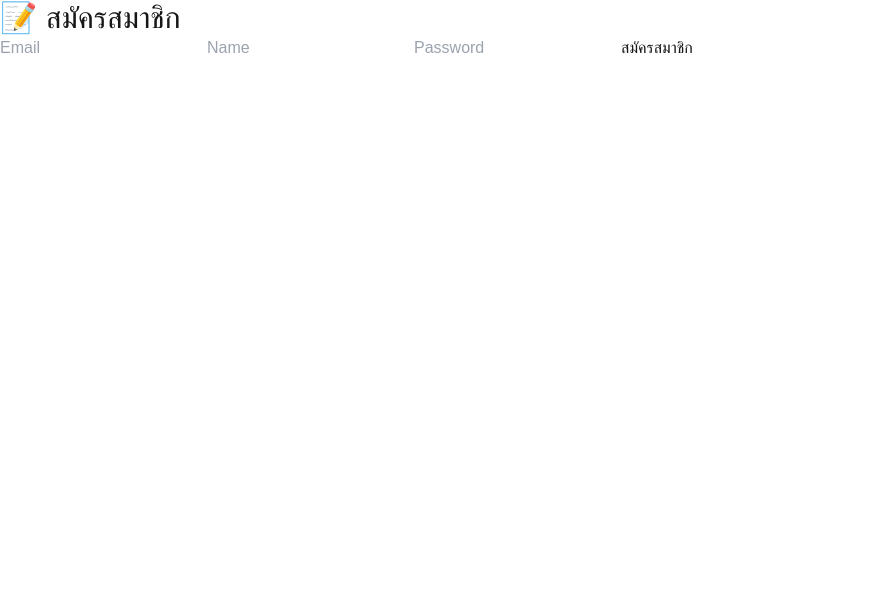
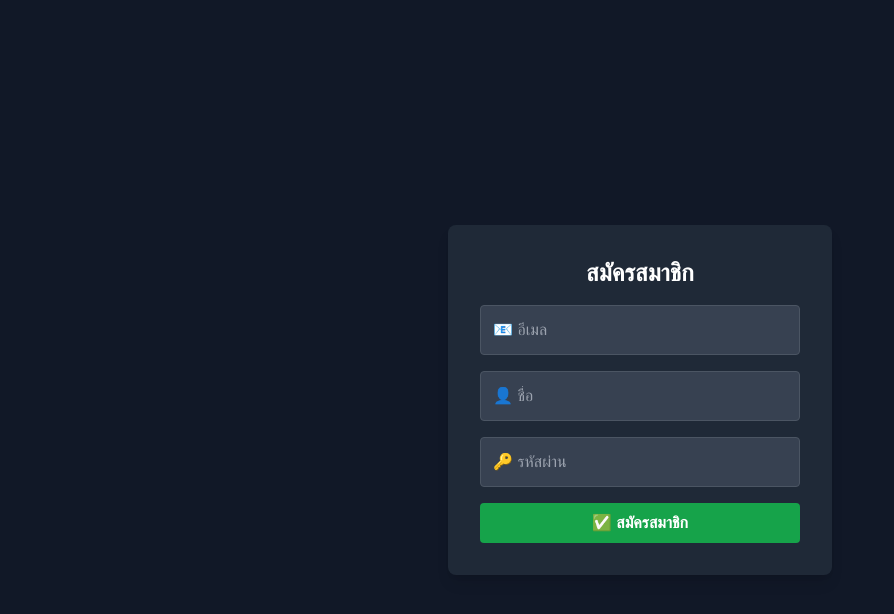
Before and after one commit to Supic-b006/Course-Hub, a Next.js app: page /register in a window 1280 px wide. Shown: the top 614 px of the page, without its empty margins (0-894 px from the left). Built offline with nearby package versions, Linux system fonts and the light colour scheme.

Commit message:
page create review

```diff
--- a/app/register/page.tsx
+++ b/app/register/page.tsx
@@ -1,12 +1,9 @@
 'use client'
 import { useState } from "react";
 import { useRouter } from "next/navigation";
-import { fromJSON } from "postcss";
-import { Prisma } from "@prisma/client";
-import { POST } from "../api/login/route";
 
-export default function name() {
-    const route = useRouter();
+export default function RegisterForm() {
+    const router = useRouter();
     const [formData, setFormData] = useState({
         name: "",
         email: "",
@@ -17,28 +14,56 @@ export default function name() {
         setFormData({ ...formData, [e.target.name]: e.target.value });
     };
 
-    const handleRegister = async(e: React.FormEvent) => {
+    const handleRegister = async (e: React.FormEvent) => {
         e.preventDefault();
         const res = await fetch("/api/register", {
             method: "POST",
-            headers: {"Content-Type": "application-json"},
+            headers: { "Content-Type": "application/json" },
             body: JSON.stringify(formData)
         });
 
-        const data = await res.json();
-        if(res.ok){
-            console.log("register Conpet");
-
+        if (res.ok) {
+            console.log("Registration Complete");
         }
-    }
+    };
 
     return (
-        <form onSubmit={handleRegister} >
-            <h2 className = 'text-3xl'>📝 สมัครสมาชิก</h2>
-            <input className= 'text-black' type="email" name="email" placeholder="Email" onChange={handleChange} required />
-            <input className= 'text-black' type="text" name="name" placeholder="Name" onChange={handleChange} required />
-            <input className= 'text-black' type="password" name="password" placeholder="Password" onChange={handleChange} required />
-            <button type="submit">สมัครสมาชิก</button>
-        </form>
-    )
+        <div className="flex items-center justify-center min-h-screen bg-gray-900">
+            <div className="bg-gray-800 text-white p-8 rounded-lg shadow-lg w-96">
+                <h2 className="text-2xl font-bold text-center mb-4">สมัครสมาชิก</h2>
+                <form onSubmit={handleRegister} className="space-y-4">
+                    <input
+                        className="w-full p-3 bg-gray-700 border border-gray-600 rounded text-white focus:outline-none focus:ring-2 focus:ring-blue-400"
+                        type="email"
+                        name="email"
+                        placeholder="📧 อีเมล"
+                        onChange={handleChange}
+                        required
+                    />
+                    <input
+                        className="w-full p-3 bg-gray-700 border border-gray-600 rounded text-white focus:outline-none focus:ring-2 focus:ring-blue-400"
+                        type="text"
+                        name="name"
+                        placeholder="👤 ชื่อ"
+                        onChange={handleChange}
+                        required
+                    />
+                    <input
+                        className="w-full p-3 bg-gray-700 border border-gray-600 rounded text-white focus:outline-none focus:ring-2 focus:ring-blue-400"
+                        type="password"
+                        name="password"
+                        placeholder="🔑 รหัสผ่าน"
+                        onChange={handleChange}
+                        required
+                    />
+                    <button
+                        type="submit"
+                        className="w-full bg-green-600 hover:bg-green-700 text-white font-bold py-2 rounded transition duration-200"
+                    >
+                        ✅ สมัครสมาชิก
+                    </button>
+                </form>
+            </div>
+        </div>
+    );
 }
--- a/app/review/createReview/page.tsx
+++ b/app/review/createReview/page.tsx
@@ -4,26 +4,51 @@ import { useState } from "react"
 
 export default function ReviewPage() {
 
-    const [rating, setRating] = useState();
+    const [rating, setRating] = useState<number | undefined>();
     const [course, setCourse] = useState("");
     const [comment, setComment] = useState("");
 
+
     return (
-        <div className="max-w-2xl mx-auto p-6 bg-blue-900 shadow-lg rounded-lg mt-10 p-5">
-            <form className="mb-4">
-                <h1 className="text-4xl font-bold">✍️ เขียนรีวิวของฉัน</h1>
-                <input className="text-black w-full p-2 border rounded mb-2"
-                    type="text"
-                    placeholder="📚 ชื่อคอร์ส">
-                </input>
-                <textarea className="text-black w-full p-2 h-40 border rounded mb-2"
-                    placeholder="📝 คอมเมนต์">
-                </textarea>
-                <input className="text-black w-full p-2 border rounded mb-2"
-                    type="number"
-                    placeholder="rating">
-                </input>
-                <button className="bg-blue-700 text-2xl p-3 text-center w-full text-white rounded">➕ เพิ่มรีวิว</button>
+        <div className="max-w-2xl mx-auto mt-10 p-6 bg-blue-900 shadow-lg rounded-lg text-white">
+            <h1 className="text-3xl font-bold text-center mb-6">✍️ เขียนรีวิวของฉัน</h1>
+            <form className="space-y-4">
+                <div>
+                    <label className="block text-lg font-semibold mb-1">📚 ชื่อคอร์ส</label>
+                    <input
+                        className="w-full p-3 border border-blue-700 rounded bg-white text-black"
+                        type="text"
+                        placeholder="กรอกชื่อคอร์ส"
+                        value={course}
+                        onChange={(e) => setCourse(e.target.value)}
+                    />
+                </div>
+                <div>
+                    <label className="block text-lg font-semibold mb-1">📝 คอมเมนต์</label>
+                    <textarea
+                        className="w-full p-3 border border-blue-700 rounded bg-white text-black h-40"
+                        placeholder="เขียนรีวิวของคุณที่นี่..."
+                        value={comment}
+                        onChange={(e) => setComment(e.target.value)}
+                    />
+                </div>
+                <div>
+                    <label className="block text-lg font-semibold mb-1">⭐ ให้คะแนน</label>
+                    <input
+                        className="w-full p-3 border border-blue-700 rounded bg-white text-black"
+                        type="number"
+                        min="1"
+                        max="5"
+                        placeholder="ให้คะแนน (1-5)"
+                        value={rating}
+                        onChange={(e) => setRating(Number(e.target.value))}
+                    />
+                </div>
+                <button
+                    className="bg-blue-700 hover:bg-blue-800 text-xl font-bold p-3 text-center w-full text-white rounded transition duration-200"
+                >
+                    ➕ เพิ่มรีวิว
+                </button>
             </form>
         </div>
     )
```
Also changed, not shown: app/login/page.tsx (+4 -4 lines).
